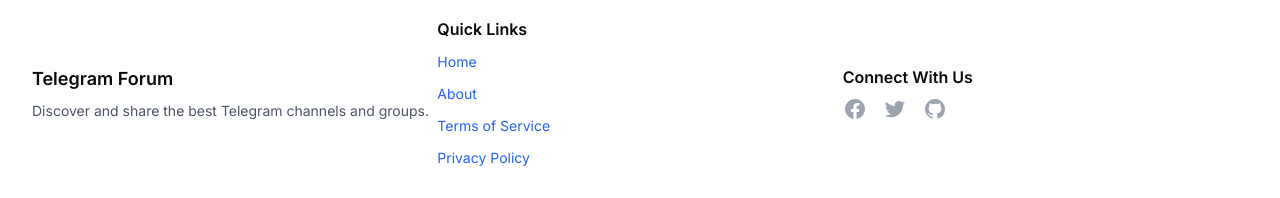
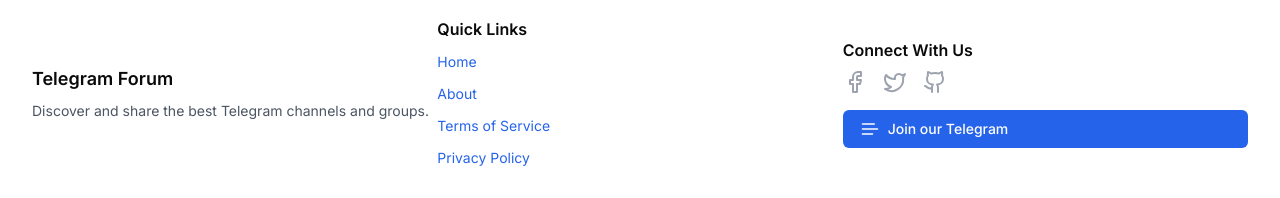
Before and after one commit to saikothasan/expert, a Next.js app: page /tag/1 in a window 1280 px wide. Shown: the part 514-712 px from the top of the page. Built offline with nearby package versions, Linux system fonts and the light colour scheme; no server answers; the database is empty.

Commit message:
Update Footer.tsx

```diff
--- a/components/Footer.tsx
+++ b/components/Footer.tsx
@@ -1,4 +1,5 @@
 import Link from "next/link"
+import { TextIcon as Telegram, Facebook, Twitter, Github } from "lucide-react"
 
 export default function Footer() {
   return (
@@ -36,32 +37,29 @@
           </div>
           <div className="w-full md:w-1/3">
             <h3 className="text-md font-semibold mb-2">Connect With Us</h3>
+            <div className="flex flex-col space-y-4">
               <div className="flex space-x-4">
                 <a href="#" className="text-gray-400 hover:text-gray-500">
                   <span className="sr-only">Facebook</span>
-                <svg className="h-6 w-6" fill="currentColor" viewBox="0 0 24 24" aria-hidden="true">
-                  <path
-                    fillRule="evenodd"
-                    d="M22 12c0-5.523-4.477-10-10-10S2 6.477 2 12c0 4.991 3.657 9.128 8.438 9.878v-6.987h-2.54V12h2.54V9.797c0-2.506 1.492-3.89 3.777-3.89 1.094 0 2.238.195 2.238.195v2.46h-1.26c-1.243 0-1.63.771-1.63 1.562V12h2.773l-.443 2.89h-2.33v6.988C18.343 21.128 22 16.991 22 12z"
-                    clipRule="evenodd"
-                  />
-                </svg>
+                  <Facebook className="h-6 w-6" />
                 </a>
                 <a href="#" className="text-gray-400 hover:text-gray-500">
                   <span className="sr-only">Twitter</span>
-                <svg className="h-6 w-6" fill="currentColor" viewBox="0 0 24 24" aria-hidden="true">
-                  <path d="M8.29 20.251c7.547 0 11.675-6.253 11.675-11.675 0-.178 0-.355-.012-.53A8.348 8.348 0 0022 5.92a8.19 8.19 0 01-2.357.646 4.118 4.118 0 001.804-2.27 8.224 8.224 0 01-2.605.996 4.107 4.107 0 00-6.993 3.743 11.65 11.65 0 01-8.457-4.287 4.106 4.106 0 001.27 5.477A4.072 4.072 0 012.8 9.713v.052a4.105 4.105 0 003.292 4.022 4.095 4.095 0 01-1.853.07 4.108 4.108 0 003.834 2.85A8.233 8.233 0 012 18.407a11.616 11.616 0 006.29 1.84" />
-                </svg>
+                  <Twitter className="h-6 w-6" />
                 </a>
                 <a href="#" className="text-gray-400 hover:text-gray-500">
                   <span className="sr-only">GitHub</span>
-                <svg className="h-6 w-6" fill="currentColor" viewBox="0 0 24 24" aria-hidden="true">
-                  <path
-                    fillRule="evenodd"
-                    d="M12 2C6.477 2 2 6.484 2 12.017c0 4.425 2.865 8.18 6.839 9.504.5.092.682-.217.682-.483 0-.237-.008-.868-.013-1.703-2.782.605-3.369-1.343-3.369-1.343-.454-1.158-1.11-1.466-1.11-1.466-.908-.62.069-.608.069-.608 1.003.07 1.531 1.032 1.531 1.032.892 1.53 2.341 1.088 2.91.832.092-.647.35-1.088.636-1.338-2.22-.253-4.555-1.113-4.555-4.951 0-1.093.39-1.988 1.029-2.688-.103-.253-.446-1.272.098-2.65 0 0 .84-.27 2.75 1.026A9.564 9.564 0 0112 6.844c.85.004 1.705.115 2.504.337 1.909-1.296 2.747-1.027 2.747-1.027.546 1.379.202 2.398.1 2.651.64.7 1.028 1.595 1.028 2.688 0 3.848-2.339 4.695-4.566 4.943.359.309.678.92.678 1.855 0 1.338-.012 2.419-.012 2.747 0 .268.18.58.688.482A10.019 10.019 0 0022 12.017C22 6.484 17.522 2 12 2z"
-                    clipRule="evenodd"
-                  />
-                </svg>
+                  <Github className="h-6 w-6" />
+                </a>
+              </div>
+              <a
+                href="https://t.me/drkingbd"
+                target="_blank"
+                rel="noopener noreferrer"
+                className="inline-flex items-center px-4 py-2 border border-transparent text-sm font-medium rounded-md text-white bg-blue-600 hover:bg-blue-700 focus:outline-none focus:ring-2 focus:ring-offset-2 focus:ring-blue-500"
+              >
+                <Telegram className="h-5 w-5 mr-2" />
+                Join our Telegram
               </a>
             </div>
           </div>
```
Lines whose indentation alone changed are shown as unchanged.
